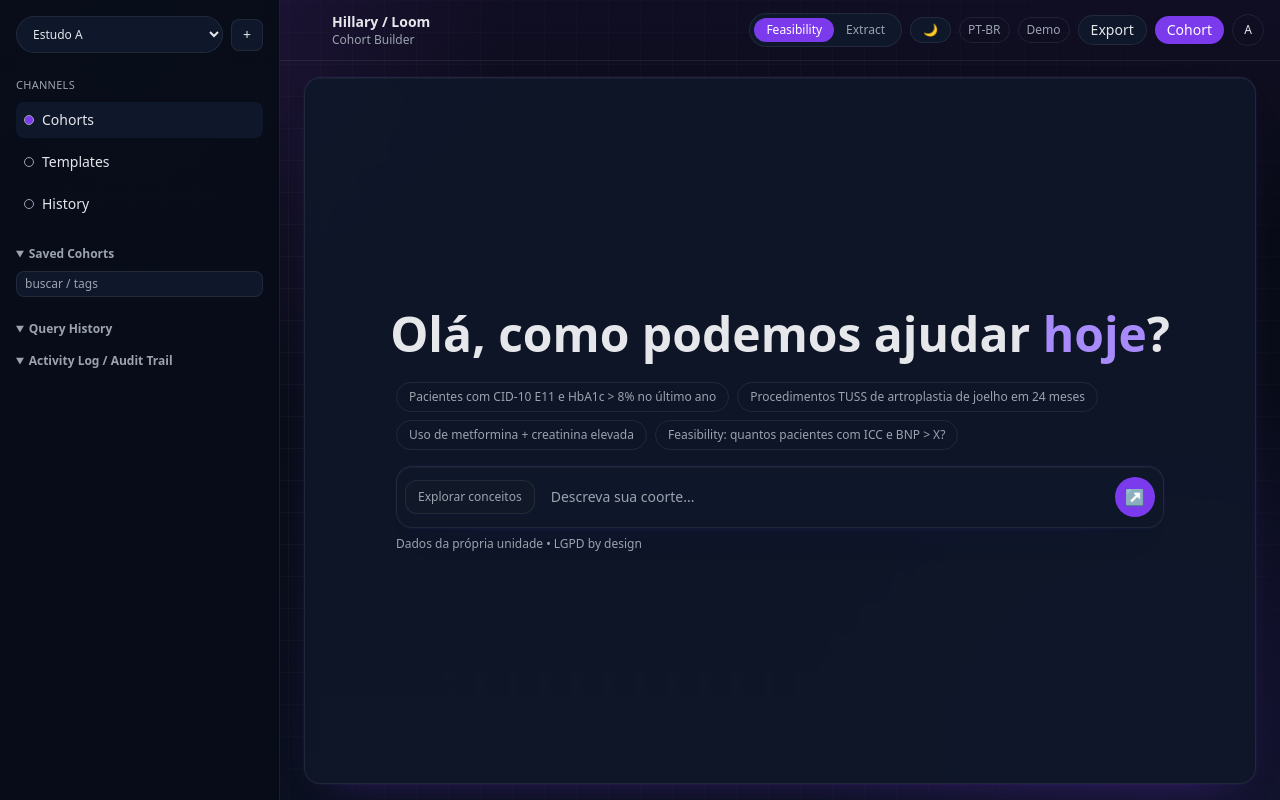
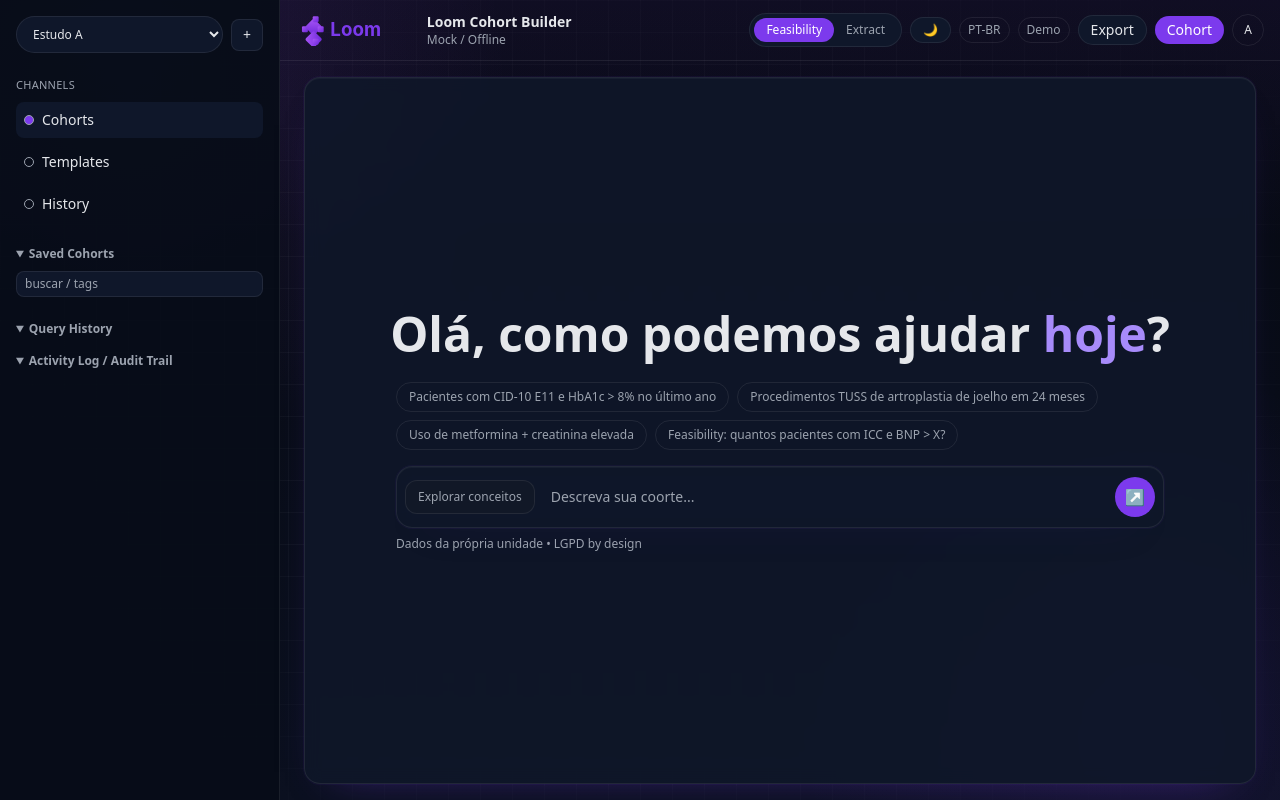
Before and after one commit to guipms200-debug/Healthtech, a Next.js app: page / in a window 1280 px wide. Built offline with nearby package versions, Linux system fonts and the light colour scheme.

Commit message:
feat: replace header brand with Loom logo asset

```diff
--- a/app/page.tsx
+++ b/app/page.tsx
@@ -1,6 +1,7 @@
 "use client";
 
 import { useEffect, useMemo, useState } from "react";
+import Image from "next/image";
 import { Chat } from "@/components/Chat";
 import { CohortSummary } from "@/components/CohortSummary";
 import { Composer } from "@/components/Composer";
@@ -154,10 +155,10 @@ export default function HomePage() {
         <header className="flex items-center justify-between border-b border-[var(--border)] px-4 py-3">
           <div className="flex items-center gap-3">
             <button className="rounded-lg border border-[var(--border)] px-2 py-1 md:hidden" onClick={() => setSidebarOpen(true)}>☰</button>
-            <div className="h-6 w-6 rounded bg-[var(--accent)]/80" />
+            <Image src="/loom-logo.svg" alt="Loom" width={126} height={34} priority className="h-8 w-auto" />
             <div>
-              <h1 className="text-sm font-semibold">Hillary / Loom</h1>
-              <p className="text-xs text-[var(--muted)]">Cohort Builder</p>
+              <h1 className="text-sm font-semibold">Loom Cohort Builder</h1>
+              <p className="text-xs text-[var(--muted)]">Mock / Offline</p>
             </div>
           </div>
 
```
Also changed, not shown: public/loom-logo.svg (added).
